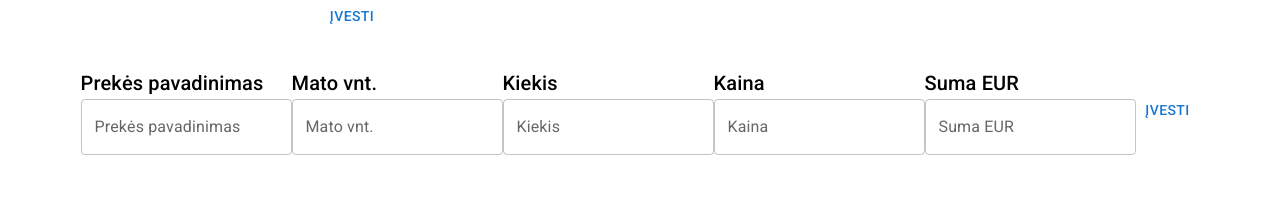
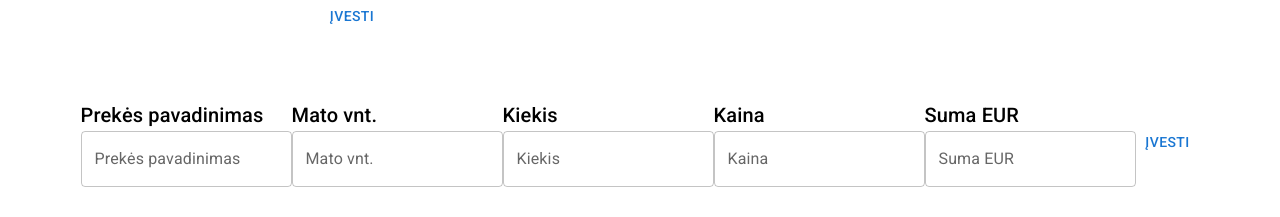
Before and after one commit to Mancefas/PDF-proforma, a React (Create React App) app: page / in a window 1280 px wide. Shown: the part 458-675 px from the top of the page. Built offline with nearby package versions, Linux system fonts and the light colour scheme.

Commit message:
set  states moved  to parent component

```diff
--- a/src/Components/GoodsSold.tsx
+++ b/src/Components/GoodsSold.tsx
@@ -1,5 +1,5 @@
-import { Typography, Box, TextField, Button } from "@mui/material";
-import { useRef, useState } from "react";
+import { Typography, Box, TextField, Button, Container } from "@mui/material";
+import { useRef } from "react";
 
 const dataFields = [
   {
@@ -19,22 +19,12 @@ const dataFields = [
   },
 ];
 
-type goodsType = {
-  goodsName: string;
-  unit: string;
-  quantity: number | null;
-  price: number | null;
-  totalPrice: number | null;
-};
-
-const GoodsSold = () => {
+const GoodsSold = ({ setGoods = () => {} }: any) => {
   const soldGoodsName = useRef<HTMLInputElement>(null);
   const soldGoodsUnit = useRef<HTMLInputElement>(null);
   const soldGoodsQuantity = useRef<HTMLInputElement>(null);
   const soldGoodsPrice = useRef<HTMLInputElement>(null);
   const soldGoodsTotalPrice = useRef<HTMLInputElement>(null);
-
-  const [goods, setGoods] = useState<goodsType | undefined>(undefined);
 
   const submitHandler = (e: React.FormEvent<HTMLFormElement>) => {
     e.preventDefault();
@@ -58,6 +48,14 @@ const GoodsSold = () => {
   };
 
   return (
+    <Container
+      sx={{
+        display: "flex",
+        marginTop: "2rem",
+        justifyContent: "center",
+        alignItems: "center",
+      }}
+    >
       <form
         onSubmit={submitHandler}
         style={{
@@ -96,6 +94,7 @@ const GoodsSold = () => {
           Įvesti
         </Button>
       </form>
+    </Container>
   );
 };
 
--- a/src/Components/ProformaInvoice.tsx
+++ b/src/Components/ProformaInvoice.tsx
@@ -5,6 +5,8 @@ import GoodsSold from "./GoodsSold";
 import ProformaSign from "./ProformaSign";
 import Seller from "./Seller";
 import Totals from "./Totals";
+
+import Document from "./Document";
 
 type sellerType = {
   sellerCompany: string;
@@ -20,19 +22,47 @@ type buyerType = {
   code: number;
 };
 
+type objectType = {
+  totalAmount: string;
+  payUntilDate: string;
+};
+
+type goodsType = {
+  goodsName: string;
+  unit: string;
+  quantity: number | null;
+  price: number | null;
+  totalPrice: number | null;
+};
+
 const ProformaInvoice = () => {
   const [formInputs, setFormInputs] = useState({});
+  console.log(formInputs);
+
   const [seller, setSeller] = useState<sellerType | null>(null);
-  const [buyer, setBuyer] = useState<buyerType | {}>({});
+  const [buyer, setBuyer] = useState<buyerType | null>(null);
+  const [goods, setGoods] = useState<goodsType | null>(null);
+  const [totalAndPayDate, setTotalAndPayDate] = useState<objectType | null>(
+    null
+  );
 
   const submitHandler = (
     e: React.MouseEvent<HTMLButtonElement, MouseEvent>
   ) => {
     e.preventDefault();
-    setFormInputs({
-      seller: seller,
-      buyer: buyer,
-    });
+    if (
+      seller != null &&
+      buyer != null &&
+      goods != null &&
+      totalAndPayDate != null
+    ) {
+      setFormInputs({
+        seller: seller,
+        buyer: buyer,
+        goods: goods,
+        totalAndPayDate: totalAndPayDate,
+      });
+    }
   };
 
   return (
@@ -42,8 +72,8 @@ const ProformaInvoice = () => {
         <Seller setSeller={setSeller} />
         <Buyer setBuyer={setBuyer} />
       </Container>
-      <GoodsSold />
-      <Totals />
+      <GoodsSold setGoods={setGoods} />
+      <Totals setTotalAndPayDate={setTotalAndPayDate} />
       <Box
         sx={{
           display: "flex",
@@ -54,6 +84,7 @@ const ProformaInvoice = () => {
         <Button variant="text" onClick={submitHandler}>
           Gauti proforma
         </Button>
+        <Document formInputs={formInputs} />
       </Box>
     </>
   );
--- a/src/Components/Totals.tsx
+++ b/src/Components/Totals.tsx
@@ -1,16 +1,9 @@
-import { useState, useRef } from "react";
+import { useRef } from "react";
 import { Typography, Container, TextField, Box, Button } from "@mui/material";
 
-type objectType = {
-  totalAmount: string;
-  payUntilDate: string;
-};
-
-const Totals = () => {
+const Totals = ({ setTotalAndPayDate = () => {} }: any) => {
   const totalAmount = useRef<HTMLInputElement>(null);
   const payUntilDate = useRef<HTMLInputElement>(null);
-
-  const [totalAndPayDate, setTotalAndPayDate] = useState<objectType | {}>({});
 
   const sumbitHandler = (e: React.FormEvent<HTMLFormElement>) => {
     e.preventDefault();
```
Lines whose indentation alone changed are shown as unchanged.
